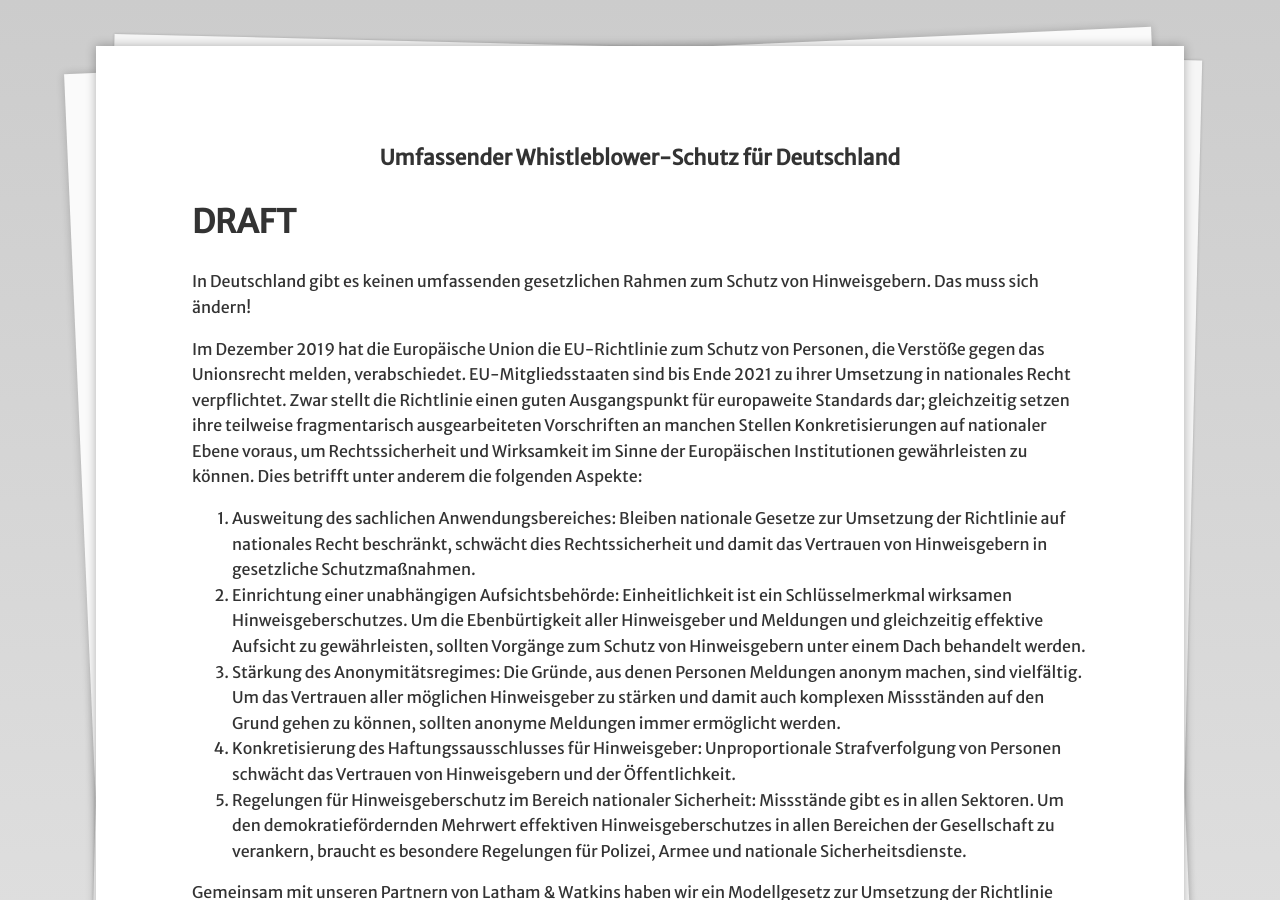
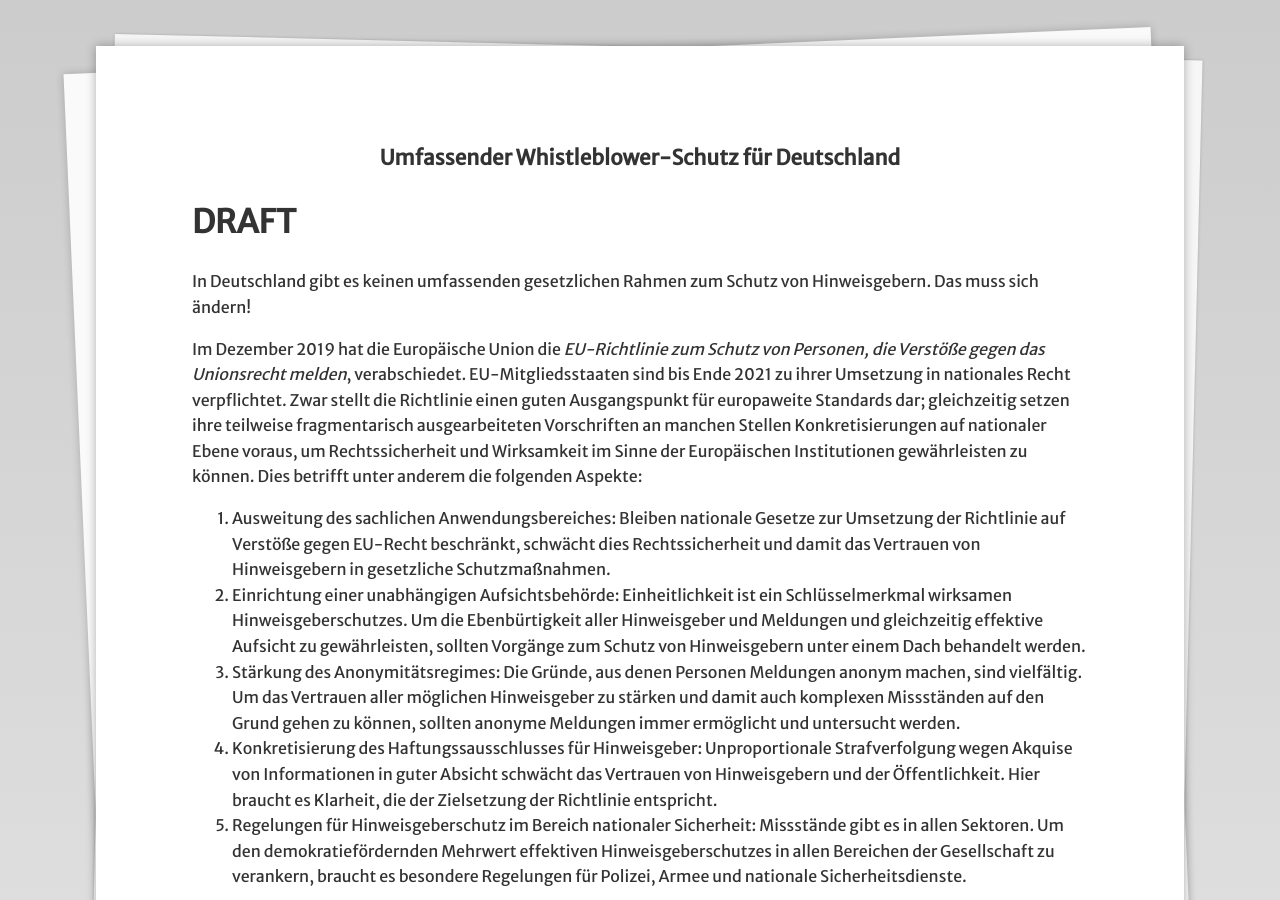
Before and after one commit to opentransparent/hinweisgeber-de, a Jekyll site: the page built from index.html, in a window 1280 px wide and 900 px high. Built offline with Jekyll 4.4.1, drawn with Linux system fonts in a browser that asks for light colours; some of the changed text lies outside the part shown.

Commit message:
Update index.html

```diff
--- a/index.html
+++ b/index.html
@@ -3,18 +3,18 @@ layout: default
 title: Umfassender Whistleblower-Schutz für Deutschland
 pagetitle: Umfassender Whistleblower-Schutz für Deutschland
 email: hinweisgeber-de@opentransparent.org
-signon-message: If you want to sign on
+signon-message: Wenn du die Initiative unterstützen möchtest
 ---
 <h1>DRAFT</h1>
 <p>In Deutschland gibt es keinen umfassenden gesetzlichen Rahmen zum Schutz von Hinweisgebern. Das muss sich ändern!</p>
 
-<p>Im Dezember 2019 hat die Europäische Union die EU-Richtlinie zum Schutz von Personen, die Verstöße gegen das Unionsrecht melden, verabschiedet. EU-Mitgliedsstaaten sind bis Ende 2021 zu ihrer Umsetzung in nationales Recht verpflichtet. Zwar stellt die Richtlinie einen guten Ausgangspunkt für europaweite Standards dar; gleichzeitig setzen ihre teilweise fragmentarisch ausgearbeiteten Vorschriften an manchen Stellen Konkretisierungen auf nationaler Ebene voraus, um Rechtssicherheit und Wirksamkeit im Sinne der Europäischen Institutionen gewährleisten zu können. Dies betrifft unter anderem die folgenden Aspekte: </p>
+<p>Im Dezember 2019 hat die Europäische Union die <i>EU-Richtlinie zum Schutz von Personen, die Verstöße gegen das Unionsrecht melden</i>, verabschiedet. EU-Mitgliedsstaaten sind bis Ende 2021 zu ihrer Umsetzung in nationales Recht verpflichtet. Zwar stellt die Richtlinie einen guten Ausgangspunkt für europaweite Standards dar; gleichzeitig setzen ihre teilweise fragmentarisch ausgearbeiteten Vorschriften an manchen Stellen Konkretisierungen auf nationaler Ebene voraus, um Rechtssicherheit und Wirksamkeit im Sinne der Europäischen Institutionen gewährleisten zu können. Dies betrifft unter anderem die folgenden Aspekte: </p>
 
 <ol>
-    <li>Ausweitung des sachlichen Anwendungsbereiches: Bleiben nationale Gesetze zur Umsetzung der Richtlinie auf nationales Recht beschränkt, schwächt dies Rechtssicherheit und damit das Vertrauen von Hinweisgebern in gesetzliche Schutzmaßnahmen.</li>
+    <li>Ausweitung des sachlichen Anwendungsbereiches: Bleiben nationale Gesetze zur Umsetzung der Richtlinie auf Verstöße gegen EU-Recht beschränkt, schwächt dies Rechtssicherheit und damit das Vertrauen von Hinweisgebern in gesetzliche Schutzmaßnahmen.</li>
     <li>Einrichtung einer unabhängigen Aufsichtsbehörde: Einheitlichkeit ist ein Schlüsselmerkmal wirksamen Hinweisgeberschutzes. Um die Ebenbürtigkeit aller Hinweisgeber und Meldungen und gleichzeitig effektive Aufsicht zu gewährleisten, sollten Vorgänge zum Schutz von Hinweisgebern unter einem Dach behandelt werden.</li>
-    <li>Stärkung des Anonymitätsregimes: Die Gründe, aus denen Personen Meldungen anonym machen, sind vielfältig. Um das Vertrauen aller möglichen Hinweisgeber zu stärken und damit auch komplexen Missständen auf den Grund gehen zu können, sollten anonyme Meldungen immer ermöglicht werden.</li>
-    <li>Konkretisierung des Haftungssausschlusses für Hinweisgeber: Unproportionale Strafverfolgung von Personen schwächt das Vertrauen von Hinweisgebern und der Öffentlichkeit.</li>
+    <li>Stärkung des Anonymitätsregimes: Die Gründe, aus denen Personen Meldungen anonym machen, sind vielfältig. Um das Vertrauen aller möglichen Hinweisgeber zu stärken und damit auch komplexen Missständen auf den Grund gehen zu können, sollten anonyme Meldungen immer ermöglicht und untersucht werden.</li>
+    <li>Konkretisierung des Haftungssausschlusses für Hinweisgeber: Unproportionale Strafverfolgung wegen Akquise von Informationen in guter Absicht schwächt das Vertrauen von Hinweisgebern und der Öffentlichkeit. Hier braucht es Klarheit, die der Zielsetzung der Richtlinie entspricht.</li>
     <li>Regelungen für Hinweisgeberschutz im Bereich nationaler Sicherheit: Missstände gibt es in allen Sektoren. Um den demokratiefördernden Mehrwert effektiven Hinweisgeberschutzes in allen Bereichen der Gesellschaft zu verankern, braucht es besondere Regelungen für Polizei, Armee und nationale Sicherheitsdienste.</li>
 </ol>
 
```
